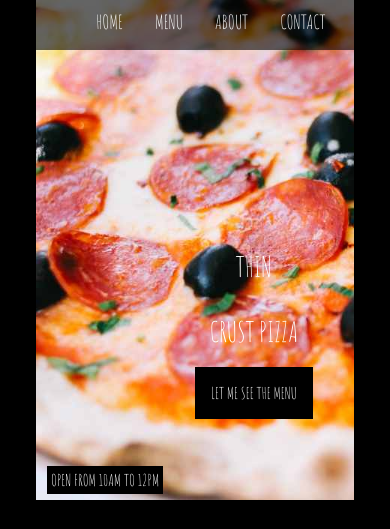
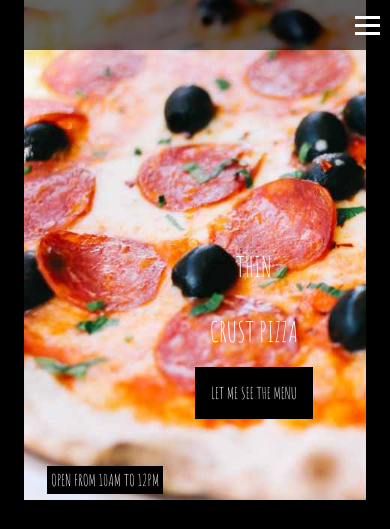
Before and after one commit to ayushmann01/task3, a plain HTML site: page index.html in a window 390 px wide. Shown: the top 529 px of the page. Drawn offline with nearby package versions, Linux system fonts and the light colour scheme.

Commit message:
responsive v-2

```diff
--- a/index.html
+++ b/index.html
@@ -43,6 +43,11 @@
             </li>
           </div>
         </ul>
+        <div class="hamburger">
+            <span class="bar"></span>
+            <span class="bar"></span>
+            <span class="bar"></span>
+          </div>
       </nav>
     </div>
 
@@ -66,7 +71,7 @@
         </div>
     </div> -->
 
-    <div class="row">
+    <div class="row-full" >
       <div class="col-lg-12 col-md-12 col-sm-12">
         <div class="container">
           <div class="pizza-img">
--- a/styles.css
+++ b/styles.css
@@ -159,3 +159,29 @@ footer {
     min-height: 30px;
     width: 100%;
 }
+
+.bar {
+    display: block;
+    width: 25px;
+    height: 3px;
+    margin: 5px auto;
+    -webkit-transition: all 0.3s ease-in-out;
+    transition: all 0.3s ease-in-out;
+    background-color: white;
+}
+
+.hamburger {
+    display: none;
+    cursor: pointer;
+    position: absolute;
+    right: 10px;
+  }
+
+@media screen and (max-width:768px) {
+    .nav-menu {
+        display: none;
+    }
+    .hamburger {
+        display: block;
+    }
+}
```
